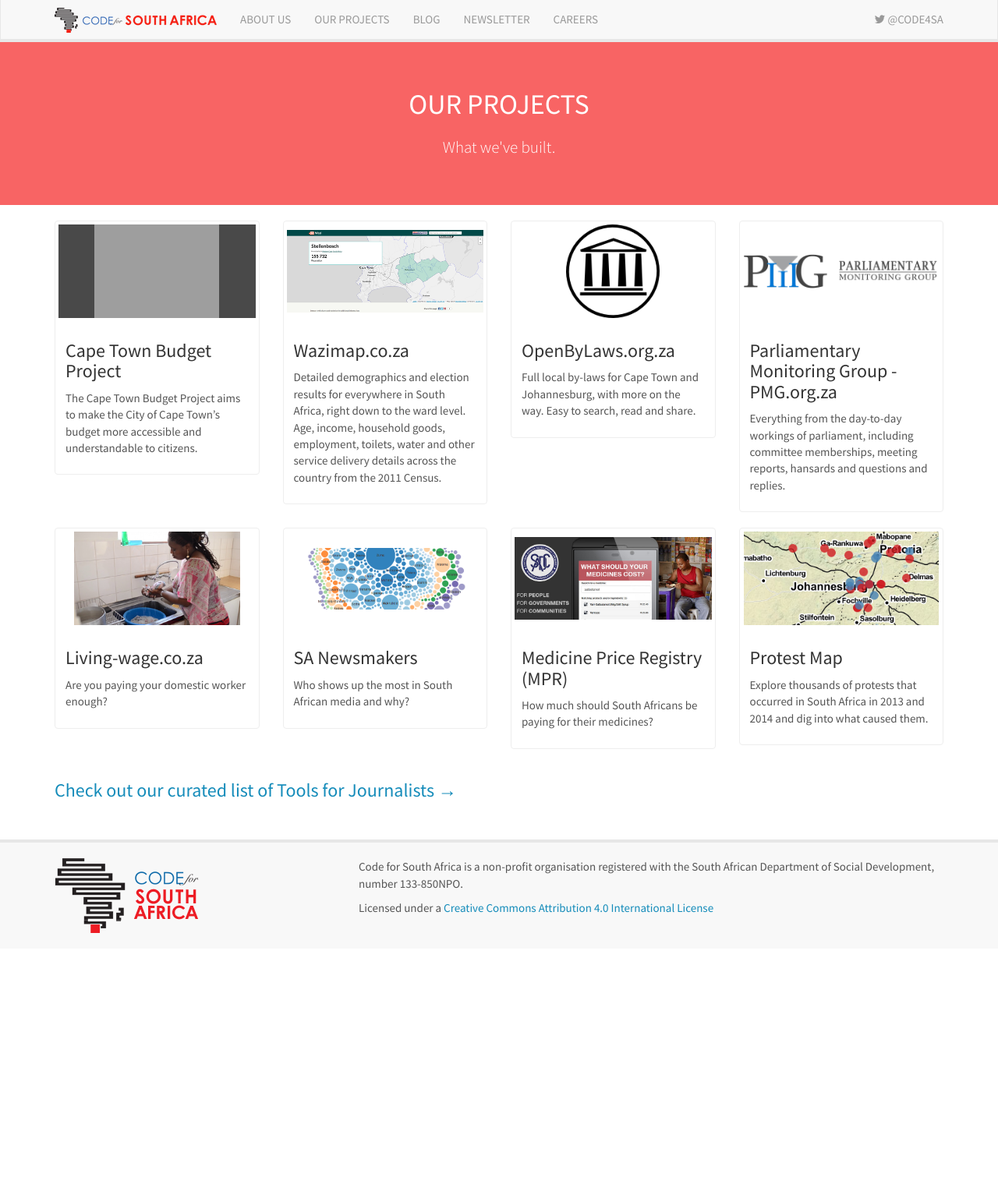
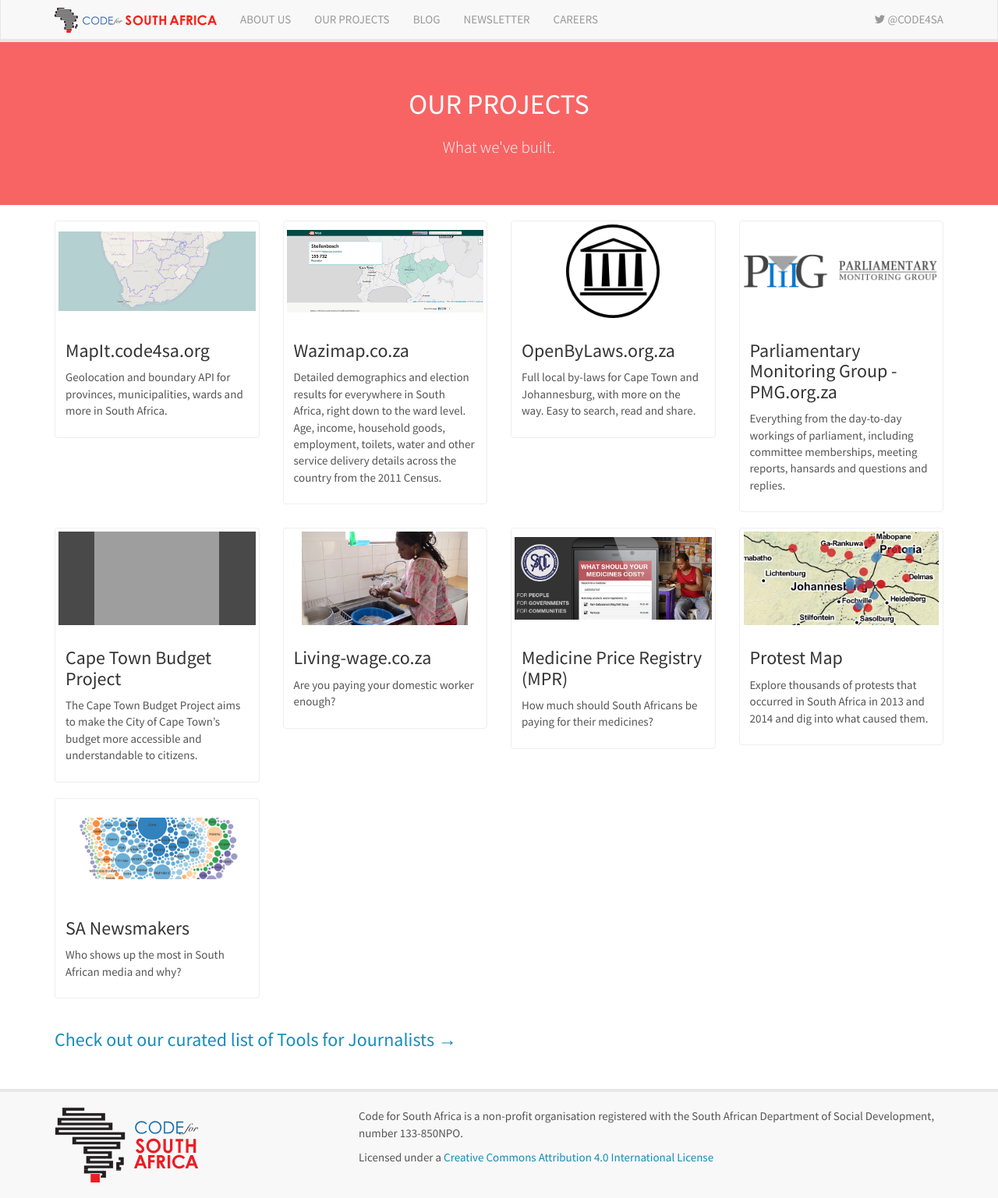
Before and after one commit to Code4SA/old-code4sa.github.io, a Jekyll site: the page built from projects.html, in a window 1280 px wide. Shown: the whole page at 78% size. Built offline with Jekyll 4.4.1, drawn with Linux system fonts in a browser that asks for light colours; nearby versions of some CDN libraries; Markdown is read by kramdown in place of the engine named in the settings; before the commit the page ends 1217 px from its top, so only the background shows below that; grey boxes are pictures that could not be loaded.

Commit message:
Mapit in projects

```diff
--- a/css/code4sa.scss
+++ b/css/code4sa.scss
@@ -411,6 +411,7 @@
   .code4sa { background-image: url(/img/logo.png); }
   .data-portal { background-image: url(/img/data_portal.png); }
   .capetownbudget { background-image: url(http://capetownbudgetproject.org.za/wp/wp-content/uploads/2015/04/nu_LOGO.png); background-color: #494949; }
+  .mapit { background-image: url(/img/projects/mapit.png); }
 }
 
 a.list-group-item .list-group-item-heading {
--- a/projects.html
+++ b/projects.html
@@ -16,13 +16,13 @@
   <div class="container">
     <div class="row">
       <div class="col-md-3">
-        <a href="http://capetownbudgetproject.org.za/" class="thumbnail">
-          <div class="logo capetownbudget"></div>
+        <a href="http://mapit.code4sa.org/" class="thumbnail">
+          <div class="logo mapit"></div>
           <div class="caption">
-            <h3>Cape Town Budget Project</h3>
+            <h3>MapIt.code4sa.org</h3>
 
             <p>
-            The Cape Town Budget Project aims to make the City of Cape Town’s budget more accessible and understandable to citizens.
+            Geolocation and boundary API for provinces, municipalities, wards and more in South Africa.
             </p>
 
           </div>
@@ -77,6 +77,20 @@
 
     <div class="row">
       <div class="col-md-3">
+        <a href="http://capetownbudgetproject.org.za/" class="thumbnail">
+          <div class="logo capetownbudget"></div>
+          <div class="caption">
+            <h3>Cape Town Budget Project</h3>
+
+            <p>
+            The Cape Town Budget Project aims to make the City of Cape Town’s budget more accessible and understandable to citizens.
+            </p>
+
+          </div>
+        </a>
+      </div>
+
+      <div class="col-md-3">
         <a href="http://living-wage.co.za" class="thumbnail">
           <div class="logo living-wage"></div>
           <div class="caption">
@@ -84,20 +98,6 @@
 
             <p>
             Are you paying your domestic worker enough?
-            </p>
-
-          </div>
-        </a>
-      </div>
-
-      <div class="col-md-3">
-        <a href="http://code4sa.org/sa-newsmakers" class="thumbnail">
-          <div class="logo sa-newsmakers"></div>
-          <div class="caption">
-            <h3>SA Newsmakers</h3>
-
-            <p>
-            Who shows up the most in South African media and why?
             </p>
 
           </div>
@@ -133,6 +133,22 @@
       </div>
     </div>
 
+    <div class="row">
+      <div class="col-md-3">
+        <a href="http://code4sa.org/sa-newsmakers" class="thumbnail">
+          <div class="logo sa-newsmakers"></div>
+          <div class="caption">
+            <h3>SA Newsmakers</h3>
+
+            <p>
+            Who shows up the most in South African media and why?
+            </p>
+
+          </div>
+        </a>
+      </div>
+    </div>
+
     <h3><a href="/journos/">Check out our curated list of Tools for Journalists →</a></h3>
   </div>
 
```
Also changed, not shown: img/projects/mapit.png (added).
